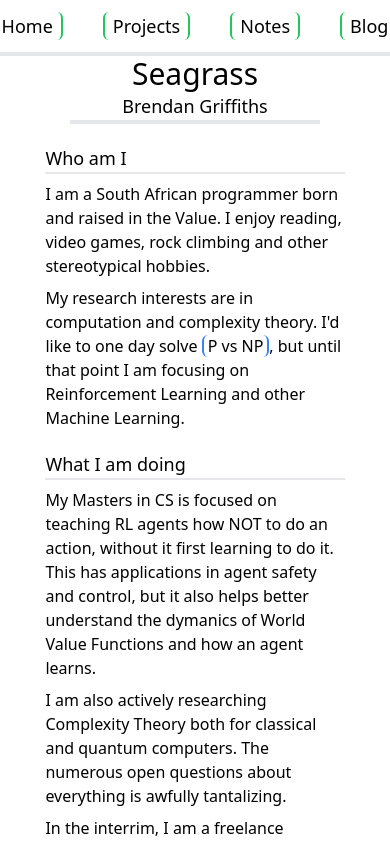
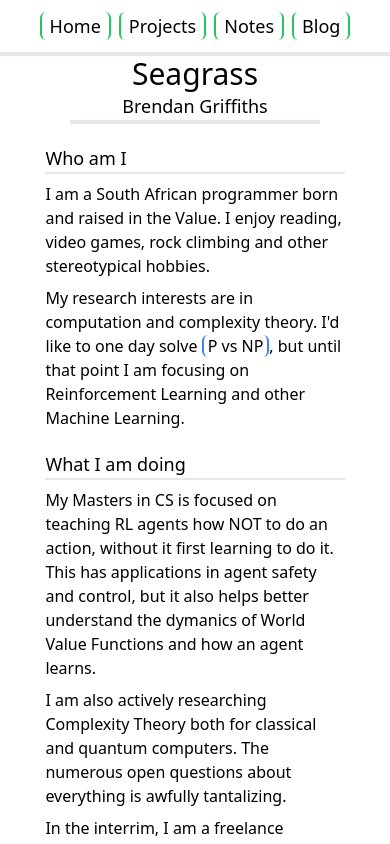
Before and after one commit to orwellian225/seagrass, a SvelteKit app: page / in a window 390 px wide. Shown: the top 844 px of the page. Built offline with nearby package versions, Linux system fonts and the light colour scheme.

Commit message:
fix: navbar spacing

```diff
--- a/src/routes/+layout.svelte
+++ b/src/routes/+layout.svelte
@@ -12,7 +12,7 @@
 <svelte:body class="w-screen min-h-screen h-fit bg-stone-50 flex flex-col justify-start items-center gap-10 p-2 overflow-y-auto overflow-x-hidden" />
 
 <header class="w-full h-fit flex flex-col md:flex-row gap-3 md:gap-20 border-b-4 justify-start items-center py-1 md:py-2 md:px-5">
-    <nav class="flex flex-row items-center space-x-10 justify-center w-full py-2 md:py-0">
+    <nav class="flex flex-row items-center space-x-2 md:space-x-10 justify-center w-full py-2 md:py-0">
         <NavLink link="/">Home</NavLink>
         <NavLink link="/projects/">Projects</NavLink>
 
```
